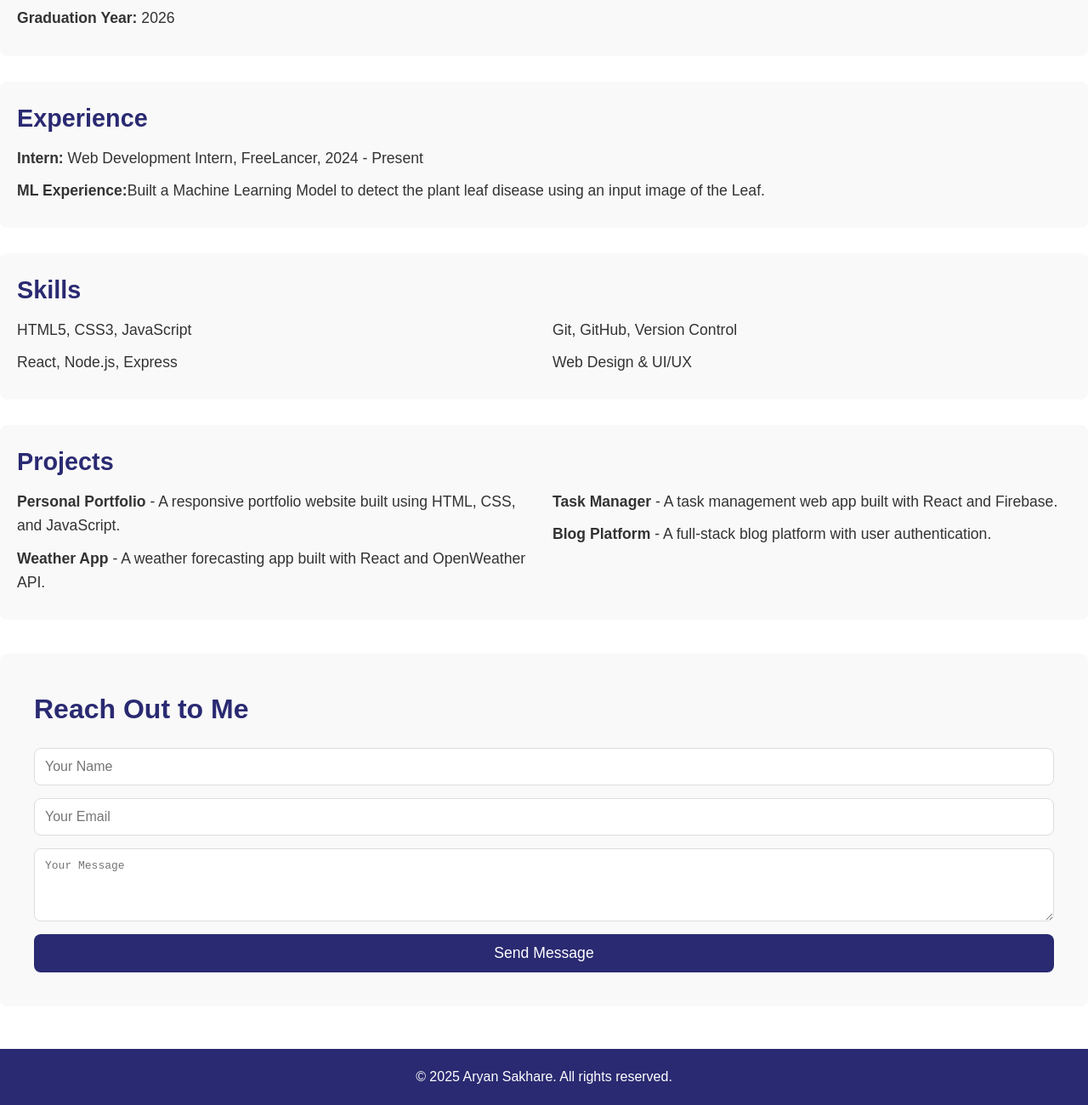
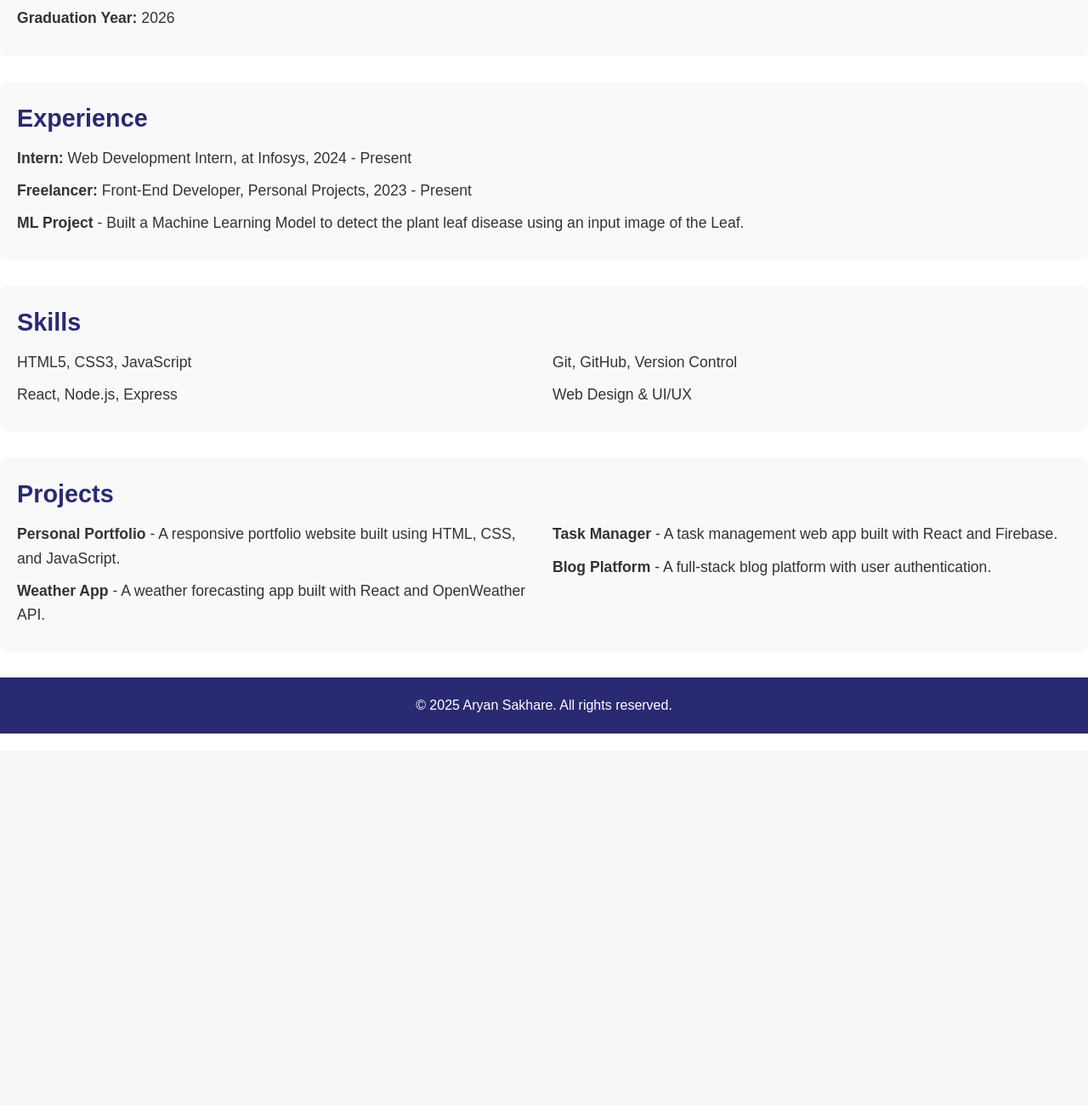
Before and after one commit to aryansakhare/aryansakhare.github.io, a plain HTML site: page index.html in a window 1280 px wide. Shown: the part 405-1705 px from the top of the page at 85% size. After the commit the page ends 1288 px from the top, so only its background shows below. Drawn offline with Linux system fonts and the light colour scheme; a script that the page names is missing.

Commit message:
Update index.html

```diff
--- a/index.html
+++ b/index.html
@@ -33,8 +33,9 @@
         <section id="experience">
             <h2>Experience</h2>
             <ul>
-                <li><strong>Intern:</strong> Web Development Intern, FreeLancer, 2024 - Present</li>
-                <li><strong>ML Experience:</strong>Built a Machine Learning Model  to detect the plant leaf disease using an input image of the Leaf.</li>
+                <li><strong>Intern:</strong> Web Development Intern, at Infosys, 2024 - Present</li>
+                <li><strong>Freelancer:</strong> Front-End Developer, Personal Projects, 2023 - Present</li>
+                <li><strong>ML Project</strong> - Built a Machine Learning Model  to detect the plant leaf disease using an input image of the Leaf.</li>
             </ul>
         </section>
 
@@ -66,23 +67,12 @@
             </div>
         </section>
 
-        <!-- Contact Form Section -->
-        <section id="contact">
-            <h2>Reach Out to Me</h2>
-            <form action="mailto:sakharearyan23@gmail.com" method="POST" enctype="multipart/form-data">
-                <input type="text" name="name" placeholder="Your Name" required>
-                <input type="email" name="email" placeholder="Your Email" required>
-                <textarea name="message" rows="4" placeholder="Your Message" required></textarea>
-                <button type="submit">Send Message</button>
-            </form>
-        </section>
+        <footer>
+            <div class="container">
+                <p>&copy; 2025 Aryan Sakhare. All rights reserved.</p>
+            </div>
+        </footer>
     </main>
-
-    <footer>
-        <div class="container">
-            <p>&copy; 2025 Aryan Sakhare. All rights reserved.</p>
-        </div>
-    </footer>
 
     <script src="scripts.js"></script>
 </body>
```
